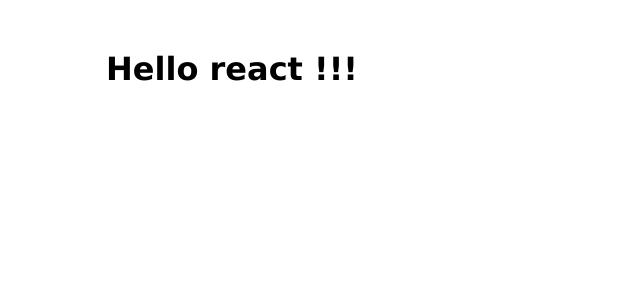
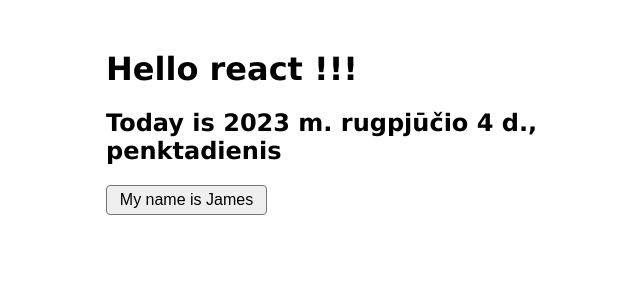
Before and after one commit to MariusCodeAcademy/feu8_1-react-cra, a React (Create React App) app: page / in a window 1280 px wide. Shown: the top 300 px of the page, without its empty margins (244-884 px from the left). Built offline with nearby package versions, Linux system fonts and the light colour scheme.

Commit message:
MainBtn formated date

```diff
--- a/src/App.js
+++ b/src/App.js
@@ -2,10 +2,22 @@
 import './common.css';
 import './App.css';
 
+// funkcinis komponentas yra funkcija prasideda diziaja raide
+// grazina jsx
+function MainBtn() {
+  const username = 'James';
+  console.log('username ===', username);
+  return <button>My name is {username}</button>;
+}
+
 function App() {
+  const now = new Date();
+  const formatedDate = now.toLocaleString('LT-lt', { dateStyle: 'full' });
   return (
     <div className='App container'>
       <h1>Hello react !!!</h1>
+      <h2>Today is {formatedDate}</h2>
+      <MainBtn />
     </div>
   );
 }
```
